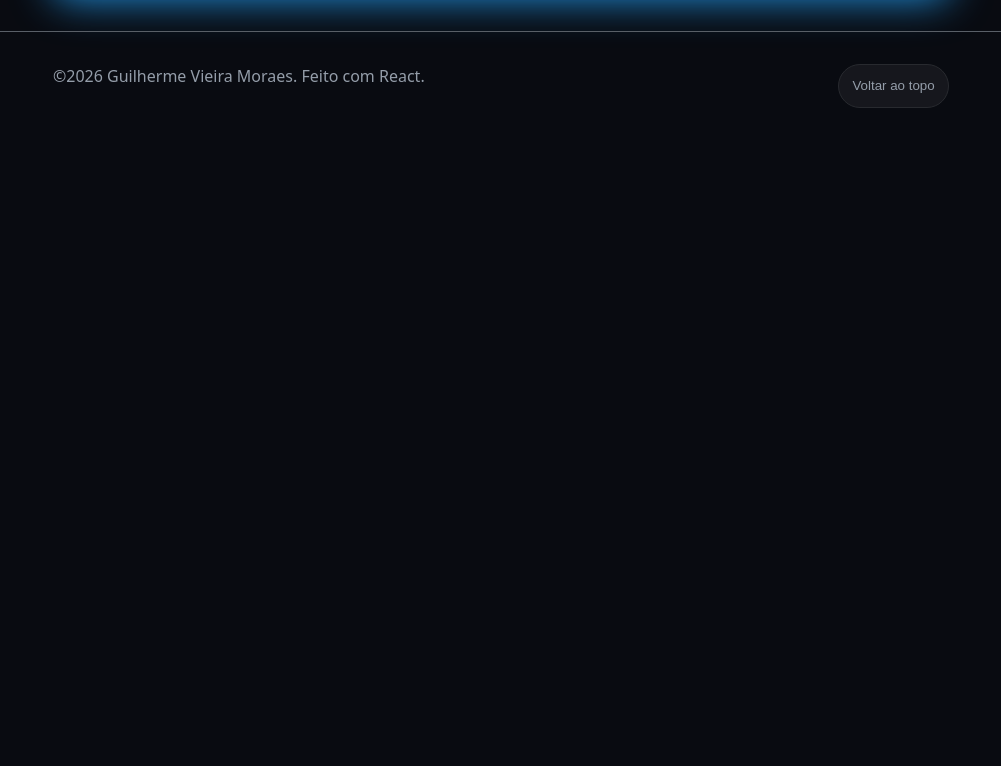
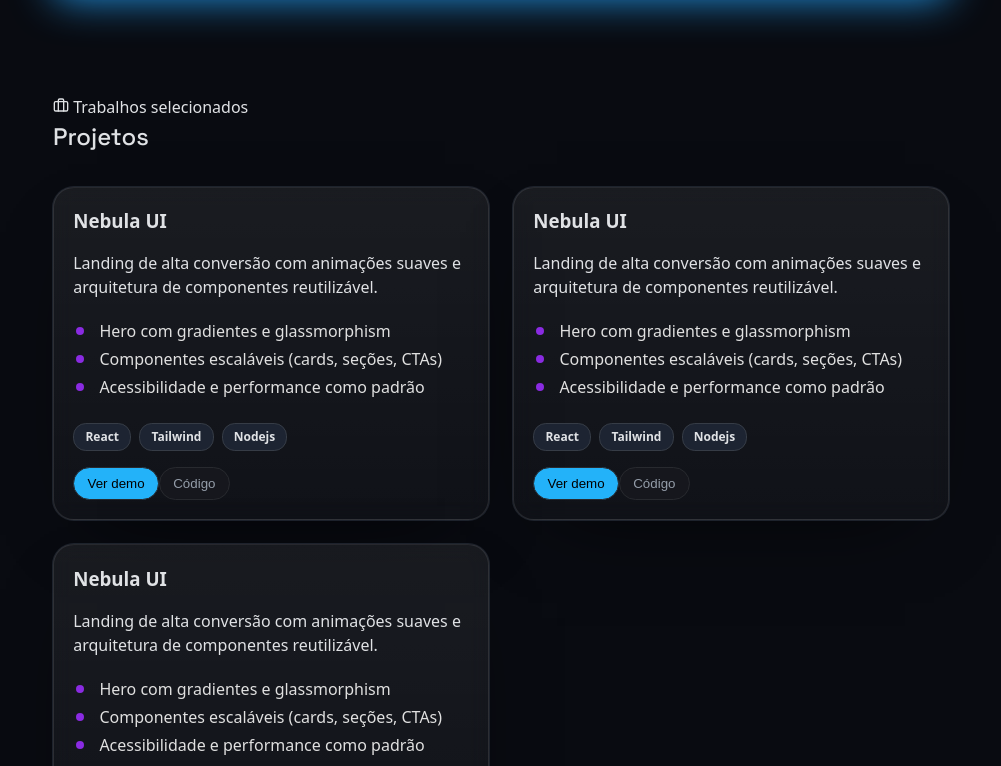
Before and after one commit to GuilhermeVieiraMoraes/portfolio_react, a React app: page / in a window 1280 px wide. Shown: the part 1194-1960 px from the top of the page, without its empty margins (139-1140 px from the left). Before the commit the page ends 1334 px from the top, so only its background shows below. Built offline with nearby package versions, Linux system fonts and the light colour scheme; the HTML template or start-up script is replaced by a standard one.

Commit message:
Seção de Projetos

```diff
--- a/src/App.jsx
+++ b/src/App.jsx
@@ -6,6 +6,7 @@
 
 // pages
 import Introduction from './pages/Introduction/Introduction'
+import Projects from './pages/Projects/Projects'
 
 
 
@@ -15,6 +16,7 @@
       <Navbar />
       <main>
         <Introduction />
+        <Projects />
       </main>
       <Footer />
     </div>
--- a/src/components/Navbar.module.css
+++ b/src/components/Navbar.module.css
@@ -8,6 +8,7 @@
     top:0;
     background: rgba(9, 11, 17, 0.9);
     align-items: center;
+    z-index: 1;
 }
 
 .navbar ul {
--- /dev/null
+++ b/src/components/ProjectCard.jsx
@@ -0,0 +1,32 @@
+import styles from "./ProjectCard.module.css";
+
+const ProjectCard = () => {
+    return (
+        <div className={styles.project_card}>
+            <h3>Nebula UI</h3>
+            <p>Landing de alta conversão com animações suaves e arquitetura de componentes reutilizável.</p>
+            <ul className={styles.project_list}>
+                <li>
+                    Hero com gradientes e glassmorphism
+                </li>
+                <li>
+                    Componentes escaláveis (cards, seções, CTAs)
+                </li>
+                <li>
+                    Acessibilidade e performance como padrão
+                </li>
+            </ul>
+            <div className={styles.project_tags}>
+                <span>React</span>
+                <span>Tailwind</span>
+                <span>Nodejs</span>
+            </div>
+            <div className={styles.card_btns}>
+                <button className="btn_accent">Ver demo</button>
+                <button className="btn">Código</button>
+            </div>
+        </div>
+    )
+}
+
+export default ProjectCard
--- /dev/null
+++ b/src/components/ProjectCard.module.css
@@ -0,0 +1,53 @@
+.project_card {
+    background: linear-gradient(180deg, rgba(255, 255, 255, 0.07), rgba(255, 255, 255, 0.03));
+    padding: 1.2em;
+    border: 1px solid rgba(255, 255, 255, 0.10);
+    box-shadow: 0 0 0 1px hsl(220 18% 16% / 0.9), 0 30px 80px -44px rgba(0, 0, 0, 0.86);
+    backdrop-filter: blur(10px);
+    border-radius: 1.3rem;
+    display: flex;
+    flex-direction: column;
+    gap: 1rem;
+}
+
+.project_tags {
+    display: flex;
+    gap: .5rem;
+}
+
+.project_tags span {
+    font-size: .75rem;
+    font-weight: bold;
+    padding: .25rem .7rem;
+    border-radius: .8rem;
+    background-color: oklch(26.014% 0.02838 263.907);
+    border: 1px solid oklch(35.455% 0.01925 260.695);
+}
+
+.project_list {
+    list-style: none;
+    padding: 0;
+    color: #E0E0E0;
+    padding: .25rem .2rem;
+}
+
+.project_list li {
+  display: flex;
+  align-items: center;
+  margin-bottom: .25rem;
+}
+
+.project_list li::before {
+  content: "";
+  display: inline-block;
+  width: .5rem;
+  height: .5rem;
+  background-color: #8A2BE2;
+  border-radius: 50%;
+  margin-right: 15px;
+  flex-shrink: 0;
+}
+
+.card_btns{
+    display: flex;
+}
--- a/src/index.css
+++ b/src/index.css
@@ -13,11 +13,12 @@
   -webkit-font-smoothing: antialiased;
   -moz-osx-font-smoothing: grayscale;
 }
-body{
+
+body {
   overflow-x: hidden;
 }
 
-main{
+main {
   margin: 0 15%;
 }
 
@@ -34,9 +35,9 @@
   border: 1px solid #282a2f;
   border-radius: 2em;
   cursor: pointer;
+  align-items: center;
+  gap: .5em;
   display: flex;
-  align-items: center;
-  gap:.5em;
 }
 
 .btn:hover {
@@ -44,3 +45,13 @@
   background: #1d1e24;
   transition: .2s;
 }
+
+.btn_accent {
+  padding: .6em 1em;
+  background: #23b2f9;
+  color: black;
+  outline: none;
+  border: 1px solid #282a2f;
+  border-radius: 2em;
+  cursor: pointer;
+}
--- /dev/null
+++ b/src/pages/Projects/Projects.jsx
@@ -0,0 +1,20 @@
+import ProjectCard from '../../components/ProjectCard';
+import styles from './Projects.module.css'
+
+import { FiBriefcase } from "react-icons/fi";
+
+const Projects = () => {
+  return (
+    <div className={styles.projects}>
+        <p><FiBriefcase /> Trabalhos selecionados</p>
+        <h2 className={styles.grotesk}>Projetos</h2>
+        <div className={styles.card_container}>
+            <ProjectCard />
+            <ProjectCard />
+            <ProjectCard />
+        </div>
+    </div>
+  )
+}
+
+export default Projects
--- /dev/null
+++ b/src/pages/Projects/Projects.module.css
@@ -0,0 +1,15 @@
+.projects {
+    margin-top: 6em;
+}
+
+.grotesk {
+    font-family: "Space Grotesk", sans-serif;
+    font-weight: 500;
+}
+
+.card_container {
+    display: grid;
+    grid-template-columns: repeat(auto-fit, minmax(300px, 1fr));
+    gap: 24px;
+    margin-top: 2rem;
+}
```
